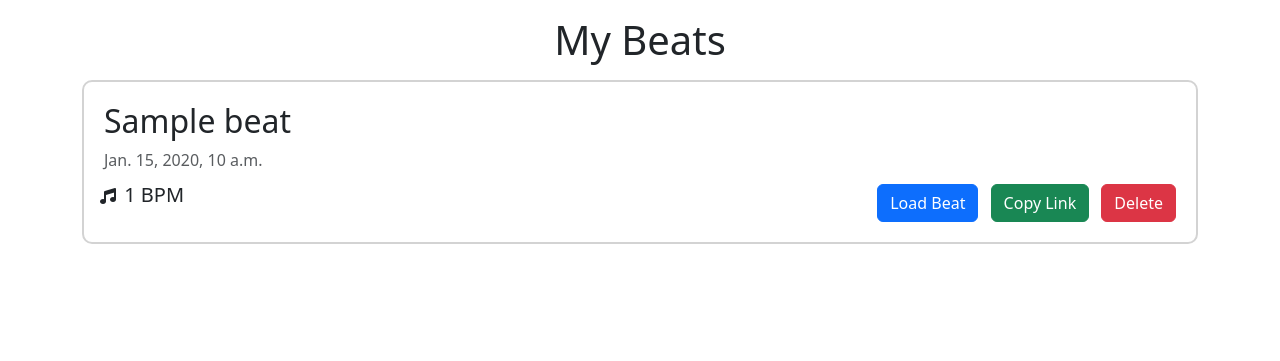
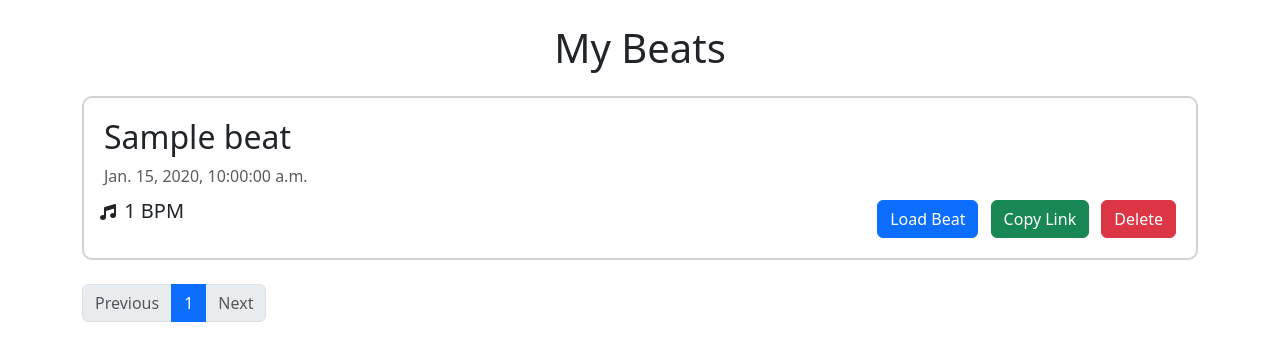
Before and after one commit to eric-vo/beat-maker, a Django app: page /beats in a window 1280 px wide. Shown: the part 64-425 px from the top of the page. Run offline with Django 5.2, Linux system fonts and the light colour scheme; a user stored in the database is signed in; tables that the repository leaves empty hold one stand-in row (values such as "Sample post"); some libraries are stand-ins or nearby versions.

Commit message:
Add beat pagination

```diff
--- a/beats/templates/beats/beats.html
+++ b/beats/templates/beats/beats.html
@@ -7,25 +7,32 @@
 
 {% block body %}
     <div class="text-center">
-        <h1 class="mt-3 mb-3">My Beats</h1>
+        <h1 class="mt-4 mb-4">My Beats</h1>
     </div>
 
+    {% if page_error %}
+        <div class="alert alert-danger mt-4 mx-auto">
+            {{ page_error }}
+        </div>
+    {% else %}
+        {% if beats %}
             {% if success_message %}
-        <div class="alert alert-primary mt-3 mx-auto" id="invalid-pattern">
+                <div class="alert alert-primary mt-4 mx-auto">
                     {{ success_message|safe }}
                 </div>
             {% endif %}
 
             {% if error_message %}
-        <div class="alert alert-danger mt-4 mx-auto" id="invalid-pattern">
+                <div class="alert alert-danger mt-4 mx-auto">
                     {{ error_message }}
                 </div>
+            {% endif %}
         {% endif %}
 
         {% for beat in beats %}
             <div class="mb-3 w-100 p-3 saved-beat more-curved">
                 <h2 class="m-1">{{ beat.name }}</h2>
-            <p class="m-1 my-2 text-muted">{{ beat.timestamp }}</p>
+                <p class="m-1 my-2 text-muted">{{ beat.timestamp|date:"M. d, Y, g:i:s a" }}</p>
 
                 <div class="d-flex flex-wrap align-items-center justify-content-between">
                     <span>
@@ -43,11 +50,60 @@
                     </span>
                 </div>
             </div>
-    {% empty %}
-        <p class="mt-4 text-muted text-center">
+        {% endfor %}
+
+        {% if not beats %}
+            <p class="text-muted text-center">
                 You have no beats saved. Try <a href="{% url 'create' %}">making one!</a>
             </p>
+
+            {% if success_message %}
+                <div class="alert alert-primary mt-4 mx-auto">
+                    {{ success_message|safe }}
+                </div>
+            {% endif %}
+
+            {% if error_message %}
+                <div class="alert alert-danger mt-4 mx-auto">
+                    {{ error_message }}
+                </div>
+            {% endif %}
+        {% else %}
+            <nav class="mt-4">
+                <ul class="pagination">
+                    {% if has_previous_page %}
+                        <li class="page-item">
+                            <a class="page-link" href="{% url 'beats' page|add:-1 %}">Previous</a>
+                        </li>
+                    {% else %}
+                        <li class="page-item disabled">
+                            <a class="page-link">Previous</a>
+                        </li>
+                    {% endif %}
+
+                    {% for i in page_range %}
+                        {% if i == page %}
+                            <li class="page-item active" aria-current="page">
+                        {% else %}
+                            <li class="page-item">
+                        {% endif %}
+                                <a class="page-link" href="{% url 'beats' i %}">{{ i }}</a>
+                            </li>
                     {% endfor %}
 
+                    {% if has_next_page %}
+                        <li class="page-item">
+                            <a class="page-link" href="{% url 'beats' page|add:1 %}">Next</a>
+                        </li>
+                    {% else %}
+                        <li class="page-item disabled">
+                            <a class="page-link">Next</a>
+                        </li>
+                    {% endif %}
+                </ul>
+            </nav>
+        {% endif %}
+
         <script src="{% static 'beats/beats.js' %}"></script>
+    {% endif %}
 {% endblock %}
--- a/beats/templates/beats/login.html
+++ b/beats/templates/beats/login.html
@@ -21,7 +21,7 @@
         </div>
 
         {% if message %}
-            <div class="alert alert-warning mt-4 mx-auto">
+            <div class="alert alert-danger mt-4 mx-auto">
                 {{ message }}
             </div>
         {% endif %}
--- a/beats/templates/beats/register.html
+++ b/beats/templates/beats/register.html
@@ -22,7 +22,7 @@
         </div>
 
         {% if message %}
-            <div class="alert alert-warning mt-4 mx-auto">
+            <div class="alert alert-danger mt-4 mx-auto">
                 {{ message }}
             </div>
         {% endif %}
--- a/beats/urls.py
+++ b/beats/urls.py
@@ -6,6 +6,7 @@ urlpatterns = [
     path("", views.index, name="index"),
     path("create", views.create, name="create"),
     path("beats", views.beats, name="beats"),
+    path("beats/<int:page>", views.beats_page, name="beats"),
     path("login", views.login_view, name="login"),
     path("logout", views.logout_view, name="logout"),
     path("register", views.register, name="register"),
--- a/beats/views.py
+++ b/beats/views.py
@@ -1,6 +1,7 @@
 from django.contrib.auth import authenticate, login, logout
 from django.contrib.auth.decorators import login_required
 from django.contrib.auth.models import User
+from django.core.paginator import EmptyPage, Paginator
 from django.db import IntegrityError
 from django.http import HttpResponseRedirect
 from django.shortcuts import render
@@ -14,6 +15,8 @@ MAX_TEMPO = 200
 DEFAULT_TEMPO = 120
 PATTERN_LENGTH = 16
 DEFAULT_PATTERN = "0" * 16
+
+BEATS_PER_PAGE = 3
 
 
 # Create your views here.
@@ -96,35 +99,12 @@ def create(request):
 
 @login_required
 def beats(request):
-    beats = request.user.beats.all()
+    return render_beats_page(request, 1, False)
 
-    if request.method == "POST" and request.user.is_authenticated:
-        try:
-            beat = Beat.objects.get(
-                pk=request.POST["id"], creator=request.user
-            )
-            beat.delete()
-        except Beat.DoesNotExist:
-            return render(
-                request,
-                "beats/beats.html",
-                {
-                    "beats": reversed(beats),
-                    "error_message": "Invalid beat ID.",
-                },
-                status=400,
-            )
 
-        return render(
-            request,
-            "beats/beats.html",
-            {
-                "beats": reversed(beats),
-                "success_message": f"Deleted <strong>{beat.name}</strong>!",
-            },
-        )
-
-    return render(request, "beats/beats.html", {"beats": reversed(beats)})
+@login_required
+def beats_page(request, page):
+    return render_beats_page(request, page)
 
 
 def login_view(request):
@@ -191,3 +171,84 @@ def register(request):
         return HttpResponseRedirect(reverse("create"))
 
     return render(request, "beats/register.html")
+
+
+def render_beats_page(request, page, numbered_page=True):
+    if page == 1 and numbered_page:
+        return HttpResponseRedirect(reverse("beats"))
+
+    paginator = get_beats_paginator(request)
+    beats_page = get_beats_page(page, paginator)
+
+    if beats_page is None:
+        return render(
+            request,
+            "beats/beats.html",
+            {"page_error": "Page not found."},
+            status=404,
+        )
+
+    if request.method == "POST" and request.user.is_authenticated:
+        try:
+            beat = Beat.objects.get(
+                pk=request.POST["id"], creator=request.user
+            )
+            beat.delete()
+        except Beat.DoesNotExist:
+            return render(
+                request,
+                "beats/beats.html",
+                {
+                    "beats": beats_page.object_list,
+                    "page": page,
+                    "page_range": paginator.page_range,
+                    "has_next_page": beats_page.has_next(),
+                    "has_previous_page": beats_page.has_previous(),
+                    "error_message": "Invalid beat ID.",
+                },
+                status=400,
+            )
+
+        paginator = get_beats_paginator(request)
+        beats_page = get_beats_page(page, paginator)
+
+        if beats_page is None:
+            return HttpResponseRedirect(reverse("beats", args=(page - 1,)))
+
+        return render(
+            request,
+            "beats/beats.html",
+            {
+                "beats": beats_page.object_list,
+                "page": page,
+                "page_range": paginator.page_range,
+                "has_next_page": beats_page.has_next(),
+                "has_previous_page": beats_page.has_previous(),
+                "success_message": f"Deleted <strong>{beat.name}</strong>!",
+            },
+        )
+
+    return render(
+        request,
+        "beats/beats.html",
+        {
+            "beats": beats_page.object_list,
+            "page": page,
+            "page_range": paginator.page_range,
+            "has_next_page": beats_page.has_next(),
+            "has_previous_page": beats_page.has_previous(),
+        },
+    )
+
+
+def get_beats_paginator(request):
+    beats = request.user.beats.all()
+    return Paginator(tuple(reversed(beats)), BEATS_PER_PAGE)
+
+
+def get_beats_page(page, paginator):
+    try:
+        beats_page = paginator.page(page)
+        return beats_page
+    except EmptyPage:
+        return None
```
Also changed, not shown: beats/templates/beats/create.html (+6 -6 lines). Lines whose indentation alone changed are shown as unchanged.
